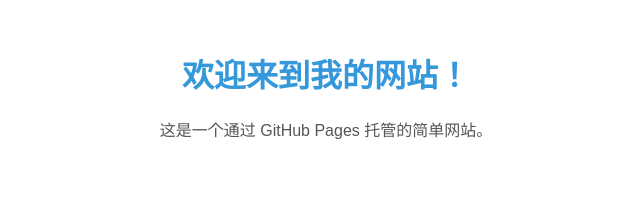
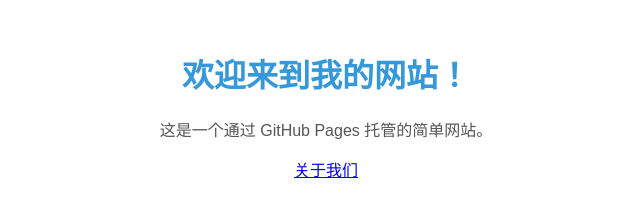
Before and after one commit to wangmiao033/my-website, a plain HTML site: page index.html in a window 1280 px wide. Shown: the whole page, without its empty margins (314-954 px from the left). Drawn offline with Linux system fonts and the light colour scheme.

Commit message:
Update index.html

```diff
--- a/index.html
+++ b/index.html
@@ -24,4 +24,6 @@
     <h1>欢迎来到我的网站！</h1>
     <p>这是一个通过 GitHub Pages 托管的简单网站。</p>
 </body>
+    <a href="about.html">关于我们</a>
+</body>
 </html>
```
